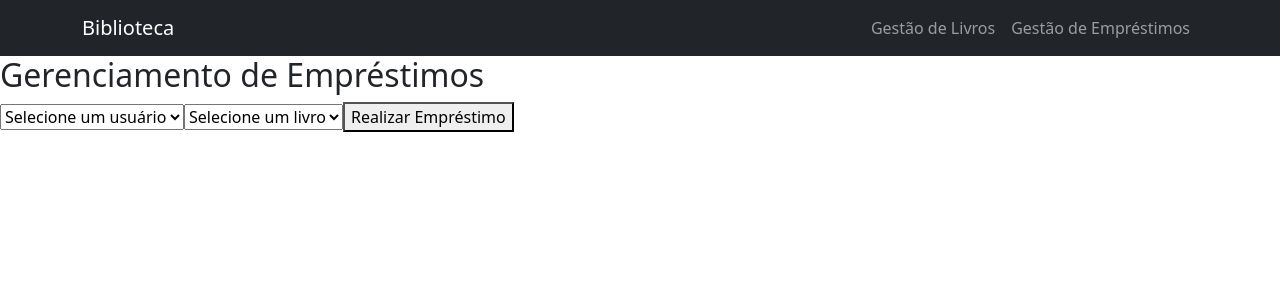
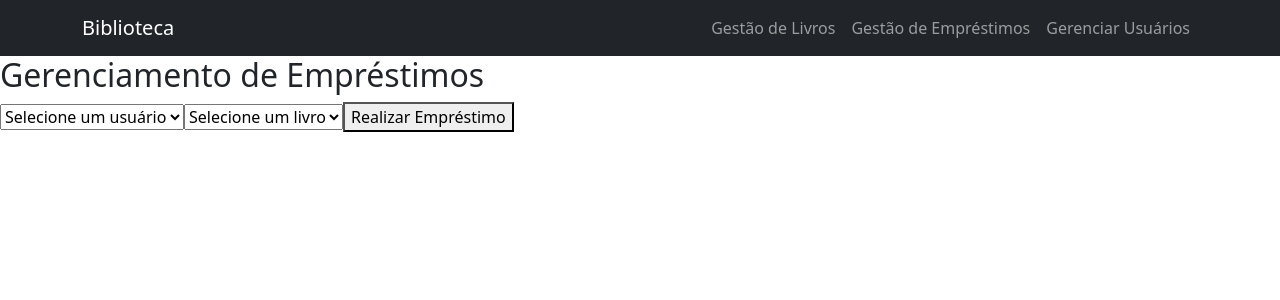
Before and after one commit to briansnack/biblioteca, a React (Create React App) app in the folder biblioteca/: page /loans in a window 1280 px wide. Shown: the top 300 px of the page. Built offline with nearby package versions, Linux system fonts and the light colour scheme.

Commit message:
Alteração de código para ser possível criar um usuário

```diff
--- a/biblioteca/src/components/Navbar.js
+++ b/biblioteca/src/components/Navbar.js
@@ -9,10 +9,13 @@
         <div className="collapse navbar-collapse">
           <ul className="navbar-nav ms-auto">
             <li className="nav-item">
-              <Link className="nav-link" to="/books">Gestão de Livros</Link>
+              <Link className="nav-link" to="/">Gestão de Livros</Link>
             </li>
             <li className="nav-item">
               <Link className="nav-link" to="/loans">Gestão de Empréstimos</Link>
+            </li>
+            <li className="nav-item">
+              <Link className="nav-link" to="/users">Gerenciar Usuários</Link>
             </li>
           </ul>
         </div>
```
